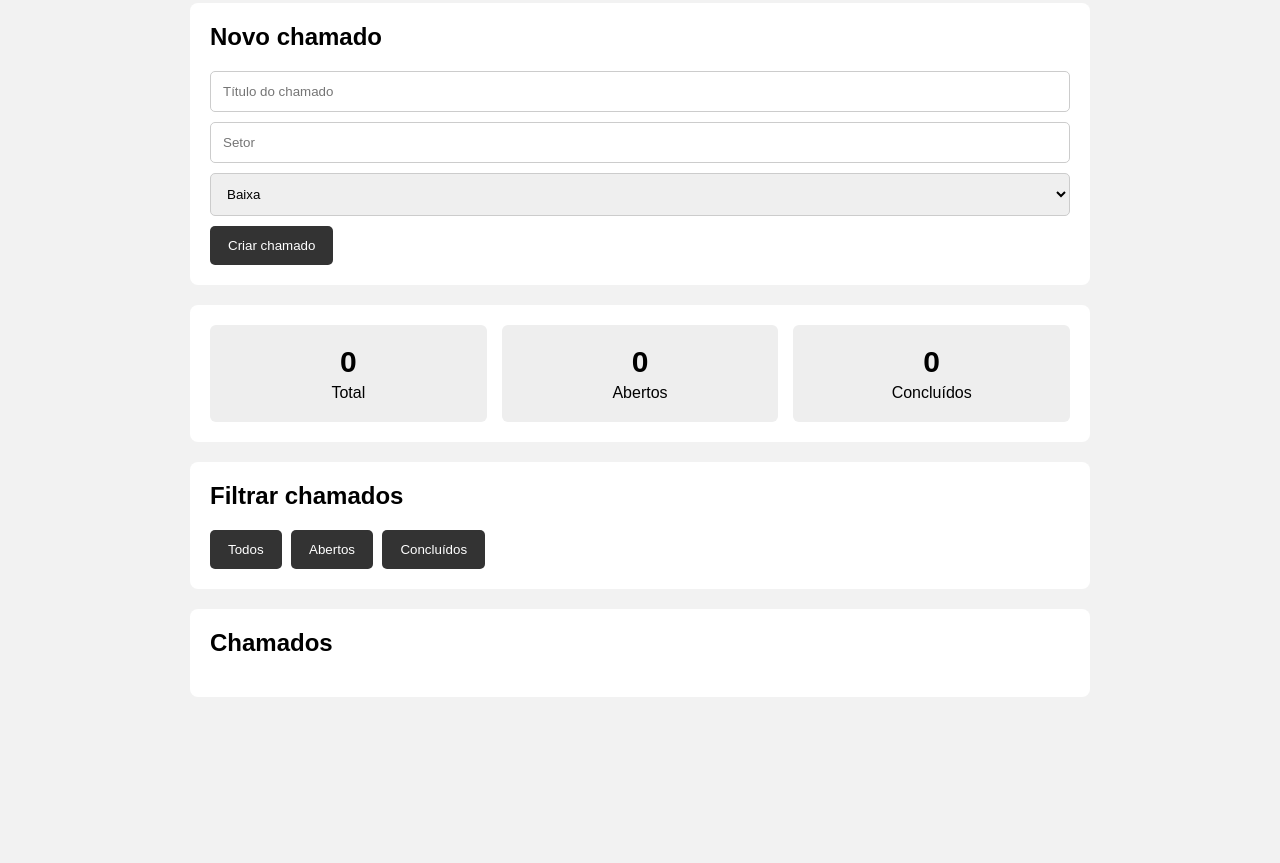
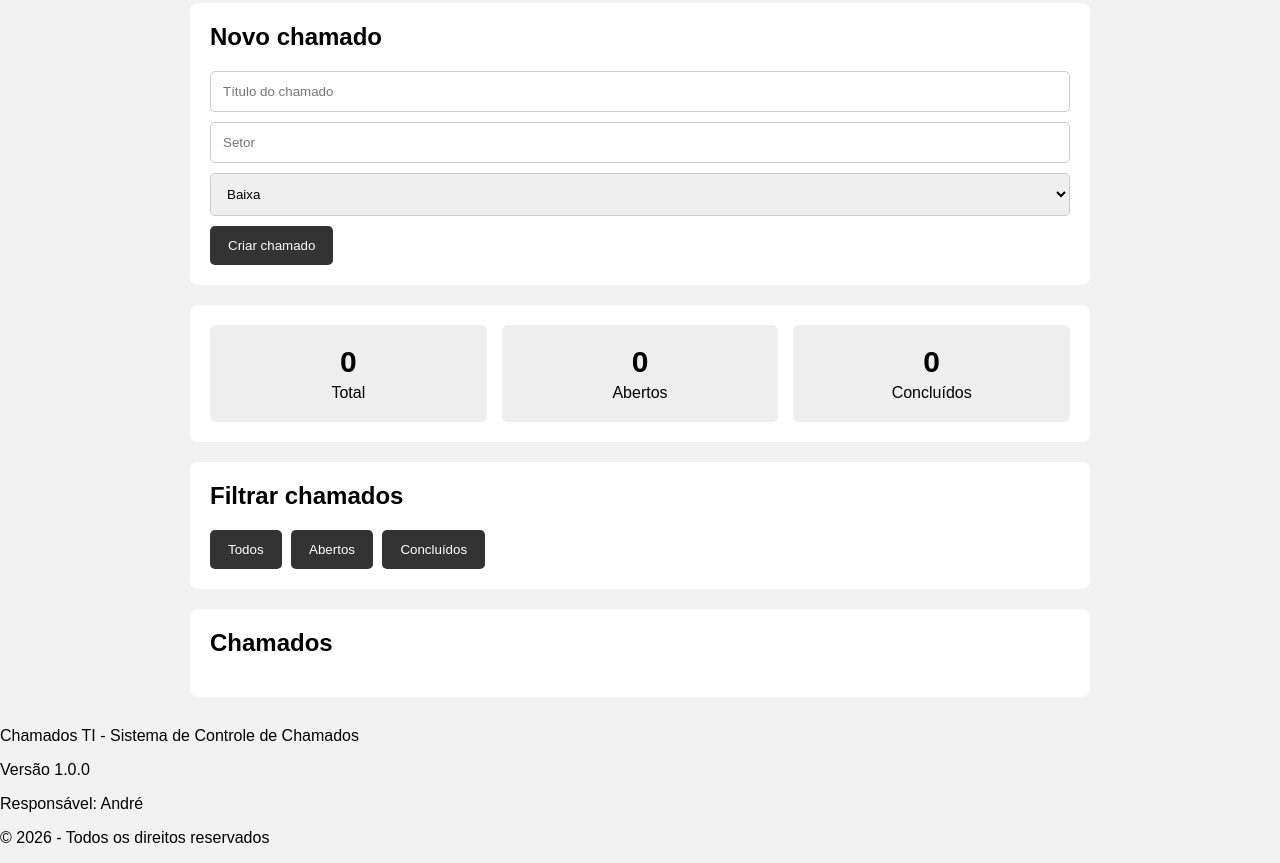
Before and after one commit to AndreGutiere/DevOps, a plain HTML site: page chamados-ti/index.html in a window 1280 px wide. Shown: the part 455-1318 px from the top of the page. Before the commit the page ends 1182 px from the top, so only its background shows below. Drawn offline with Linux system fonts and the light colour scheme.

Commit message:
Adiciona rodapé

```diff
--- a/chamados-ti/index.html
+++ b/chamados-ti/index.html
@@ -123,6 +123,17 @@
 
     </main>
 
+    <footer>
+
+        <p>Chamados TI - Sistema de Controle de Chamados</p>
+
+        <p>Versão 1.0.0</p>
+
+        <p>Responsável: André</p>
+
+        <p>&copy; 2026 - Todos os direitos reservados</p>
+
+    </footer>
 
     <script src="script.js"></script>
 
```
